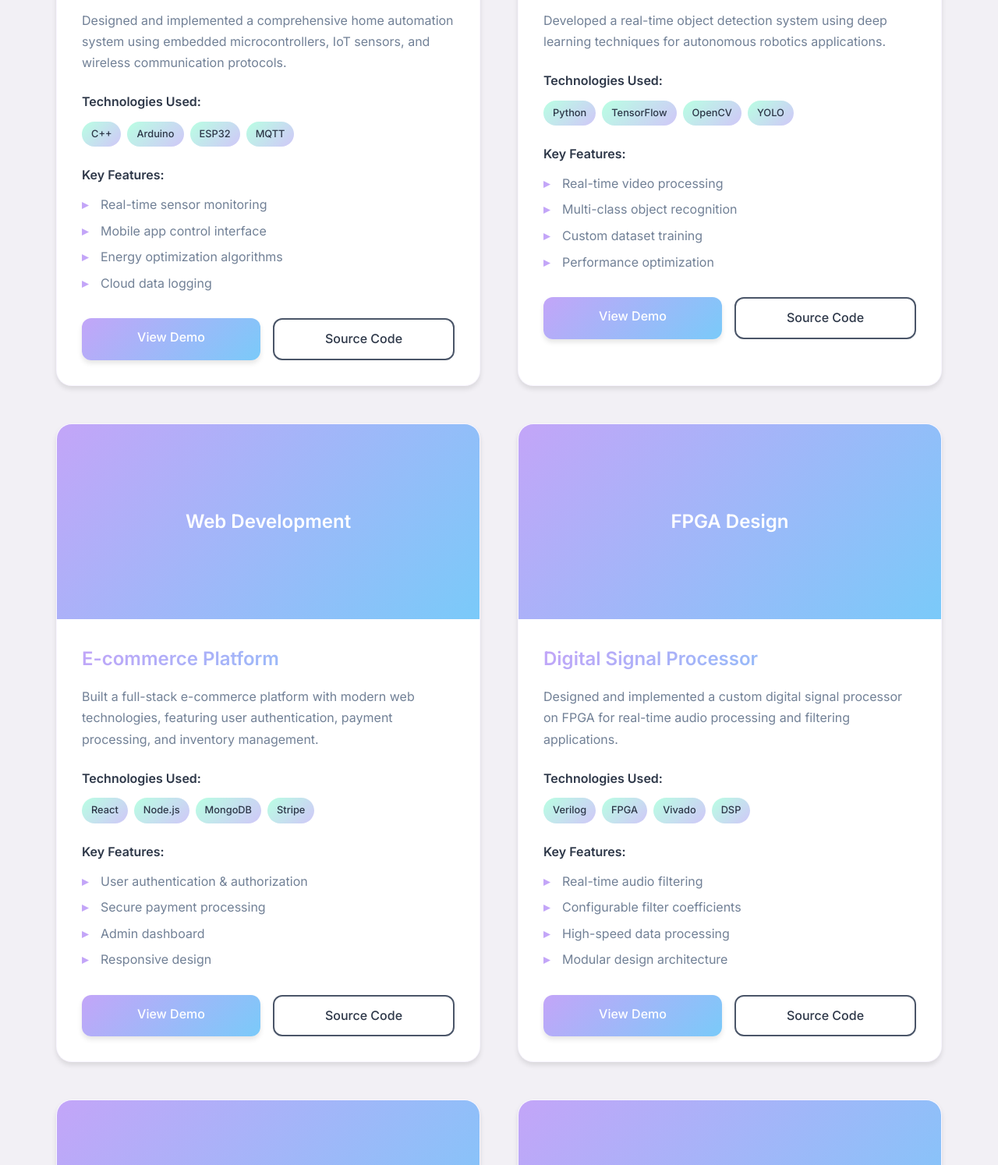
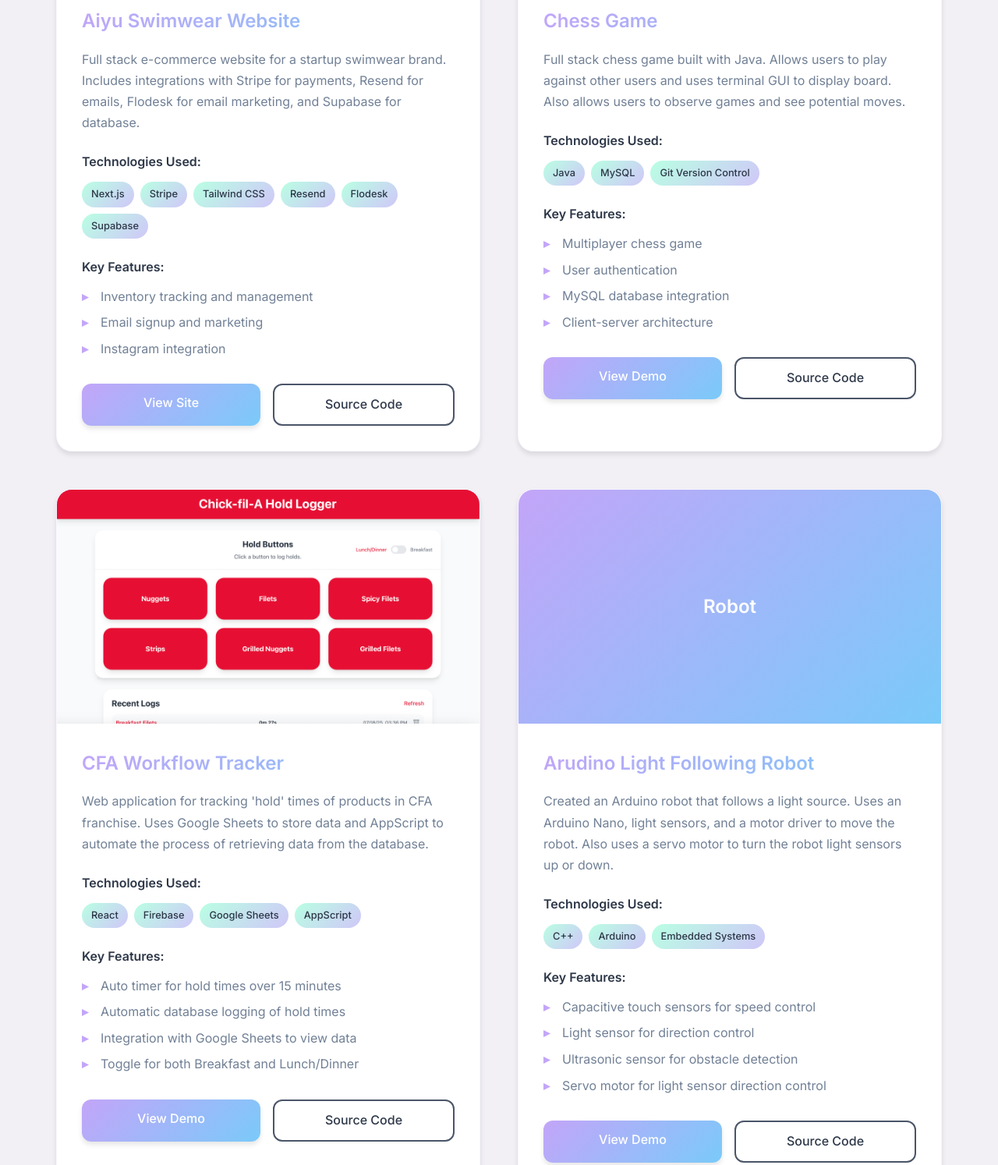
Before and after one commit to noahgoo/Portfolio-Website, a plain HTML site: page projects.html in a window 1280 px wide. Shown: the part 749-2243 px from the top of the page at 78% size. Drawn offline with Linux system fonts and the light colour scheme.

Commit message:
Updated some of the projects on Project page

```diff
--- a/css/projects.css
+++ b/css/projects.css
@@ -85,7 +85,7 @@
 }
 
 .project-image {
-  height: 250px;
+  height: 300px;
   background: var(--gradient-purple-blue);
   display: flex;
   align-items: center;
@@ -121,6 +121,31 @@
   font-weight: 600;
   z-index: 1;
   text-align: center;
+}
+
+.project-img {
+  width: 100%;
+  height: 100%;
+  object-fit: cover;
+  object-position: center top;
+  border-radius: 0;
+}
+
+/* Alternative styles you can use by adding classes to your images */
+.project-img.contain {
+  object-fit: contain;
+  background: linear-gradient(135deg, #f5f7fa 0%, #c3cfe2 100%);
+  padding: 20px;
+}
+
+.project-img.website {
+  object-fit: cover;
+  object-position: center top;
+}
+
+.project-img.app {
+  object-fit: cover;
+  object-position: center center;
 }
 
 .project-content {
--- a/projects.html
+++ b/projects.html
@@ -50,37 +50,44 @@
           <!-- Project 1 -->
           <div class="project-card" id="project1">
             <div class="project-image">
-              <div class="project-placeholder">Embedded Systems</div>
+              <img
+                src="assets/images/project_aiyu_website.png"
+                alt="AIYU Website Project"
+                class="project-img"
+              />
             </div>
             <div class="project-content">
-              <h3 class="project-title">Smart Home Automation System</h3>
+              <h3 class="project-title">Aiyu Swimwear Website</h3>
               <p class="project-description">
-                Designed and implemented a comprehensive home automation system
-                using embedded microcontrollers, IoT sensors, and wireless
-                communication protocols.
+                Full stack e-commerce website for a startup swimwear brand.
+                Includes integrations with Stripe for payments, Resend for
+                emails, Flodesk for email marketing, and Supabase for database.
               </p>
               <div class="project-details">
                 <div class="project-tech">
                   <h4>Technologies Used:</h4>
                   <div class="project-tags">
-                    <span class="tag">C++</span>
-                    <span class="tag">Arduino</span>
-                    <span class="tag">ESP32</span>
-                    <span class="tag">MQTT</span>
+                    <span class="tag">Next.js</span>
+                    <span class="tag">Stripe</span>
+                    <span class="tag">Tailwind CSS</span>
+                    <span class="tag">Resend</span>
+                    <span class="tag">Flodesk</span>
+                    <span class="tag">Supabase</span>
                   </div>
                 </div>
                 <div class="project-features">
                   <h4>Key Features:</h4>
                   <ul>
-                    <li>Real-time sensor monitoring</li>
-                    <li>Mobile app control interface</li>
-                    <li>Energy optimization algorithms</li>
-                    <li>Cloud data logging</li>
+                    <li>Inventory tracking and management</li>
+                    <li>Email signup and marketing</li>
+                    <li>Instagram integration</li>
                   </ul>
                 </div>
               </div>
               <div class="project-links">
-                <a href="#" class="btn btn-primary">View Demo</a>
+                <a href="https://aiyuswim.com" class="btn btn-primary"
+                  >View Site</a
+                >
                 <a href="#" class="btn btn-outline">Source Code</a>
               </div>
             </div>
@@ -89,37 +96,45 @@
           <!-- Project 2 -->
           <div class="project-card" id="project2">
             <div class="project-image">
-              <div class="project-placeholder">Machine Learning</div>
+              <img
+                src="assets/images/project_chess.png"
+                alt="Chess Game Project"
+                class="project-img"
+              />
             </div>
             <div class="project-content">
-              <h3 class="project-title">Computer Vision Object Detection</h3>
+              <h3 class="project-title">Chess Game</h3>
               <p class="project-description">
-                Developed a real-time object detection system using deep
-                learning techniques for autonomous robotics applications.
+                Full stack chess game built with Java. Allows users to play
+                against other users and uses terminal GUI to display board. Also
+                allows users to observe games and see potential moves.
               </p>
               <div class="project-details">
                 <div class="project-tech">
                   <h4>Technologies Used:</h4>
                   <div class="project-tags">
-                    <span class="tag">Python</span>
-                    <span class="tag">TensorFlow</span>
-                    <span class="tag">OpenCV</span>
-                    <span class="tag">YOLO</span>
+                    <span class="tag">Java</span>
+                    <span class="tag">MySQL</span>
+                    <span class="tag">Git Version Control</span>
                   </div>
                 </div>
                 <div class="project-features">
                   <h4>Key Features:</h4>
                   <ul>
-                    <li>Real-time video processing</li>
-                    <li>Multi-class object recognition</li>
-                    <li>Custom dataset training</li>
-                    <li>Performance optimization</li>
+                    <li>Multiplayer chess game</li>
+                    <li>User authentication</li>
+                    <li>MySQL database integration</li>
+                    <li>Client-server architecture</li>
                   </ul>
                 </div>
               </div>
               <div class="project-links">
                 <a href="#" class="btn btn-primary">View Demo</a>
-                <a href="#" class="btn btn-outline">Source Code</a>
+                <a
+                  href="https://github.com/noahgoo/chess"
+                  class="btn btn-outline"
+                  >Source Code</a
+                >
               </div>
             </div>
           </div>
@@ -127,32 +142,36 @@
           <!-- Project 3 -->
           <div class="project-card" id="project3">
             <div class="project-image">
-              <div class="project-placeholder">Web Development</div>
+              <img
+                src="assets/images/project_cfa_web.png"
+                alt="CFA Workflow Tracker Project"
+                class="project-img"
+              />
             </div>
             <div class="project-content">
-              <h3 class="project-title">E-commerce Platform</h3>
+              <h3 class="project-title">CFA Workflow Tracker</h3>
               <p class="project-description">
-                Built a full-stack e-commerce platform with modern web
-                technologies, featuring user authentication, payment processing,
-                and inventory management.
+                Web application for tracking 'hold' times of products in CFA
+                franchise. Uses Google Sheets to store data and AppScript to
+                automate the process of retrieving data from the database.
               </p>
               <div class="project-details">
                 <div class="project-tech">
                   <h4>Technologies Used:</h4>
                   <div class="project-tags">
                     <span class="tag">React</span>
-                    <span class="tag">Node.js</span>
-                    <span class="tag">MongoDB</span>
-                    <span class="tag">Stripe</span>
+                    <span class="tag">Firebase</span>
+                    <span class="tag">Google Sheets</span>
+                    <span class="tag">AppScript</span>
                   </div>
                 </div>
                 <div class="project-features">
                   <h4>Key Features:</h4>
                   <ul>
-                    <li>User authentication & authorization</li>
-                    <li>Secure payment processing</li>
-                    <li>Admin dashboard</li>
-                    <li>Responsive design</li>
+                    <li>Auto timer for hold times over 15 minutes</li>
+                    <li>Automatic database logging of hold times</li>
+                    <li>Integration with Google Sheets to view data</li>
+                    <li>Toggle for both Breakfast and Lunch/Dinner</li>
                   </ul>
                 </div>
               </div>
@@ -166,31 +185,32 @@
           <!-- Project 4 -->
           <div class="project-card" id="project4">
             <div class="project-image">
-              <div class="project-placeholder">FPGA Design</div>
+              <div class="project-placeholder">Robot</div>
             </div>
             <div class="project-content">
-              <h3 class="project-title">Digital Signal Processor</h3>
+              <h3 class="project-title">Arudino Light Following Robot</h3>
               <p class="project-description">
-                Designed and implemented a custom digital signal processor on
-                FPGA for real-time audio processing and filtering applications.
+                Created an Arduino robot that follows a light source. Uses an
+                Arduino Nano, light sensors, and a motor driver to move the
+                robot. Also uses a servo motor to turn the robot light sensors
+                up or down.
               </p>
               <div class="project-details">
                 <div class="project-tech">
                   <h4>Technologies Used:</h4>
                   <div class="project-tags">
-                    <span class="tag">Verilog</span>
-                    <span class="tag">FPGA</span>
-                    <span class="tag">Vivado</span>
-                    <span class="tag">DSP</span>
+                    <span class="tag">C++</span>
+                    <span class="tag">Arduino</span>
+                    <span class="tag">Embedded Systems</span>
                   </div>
                 </div>
                 <div class="project-features">
                   <h4>Key Features:</h4>
                   <ul>
-                    <li>Real-time audio filtering</li>
-                    <li>Configurable filter coefficients</li>
-                    <li>High-speed data processing</li>
-                    <li>Modular design architecture</li>
+                    <li>Capacitive touch sensors for speed control</li>
+                    <li>Light sensor for direction control</li>
+                    <li>Ultrasonic sensor for obstacle detection</li>
+                    <li>Servo motor for light sensor direction control</li>
                   </ul>
                 </div>
               </div>
```
